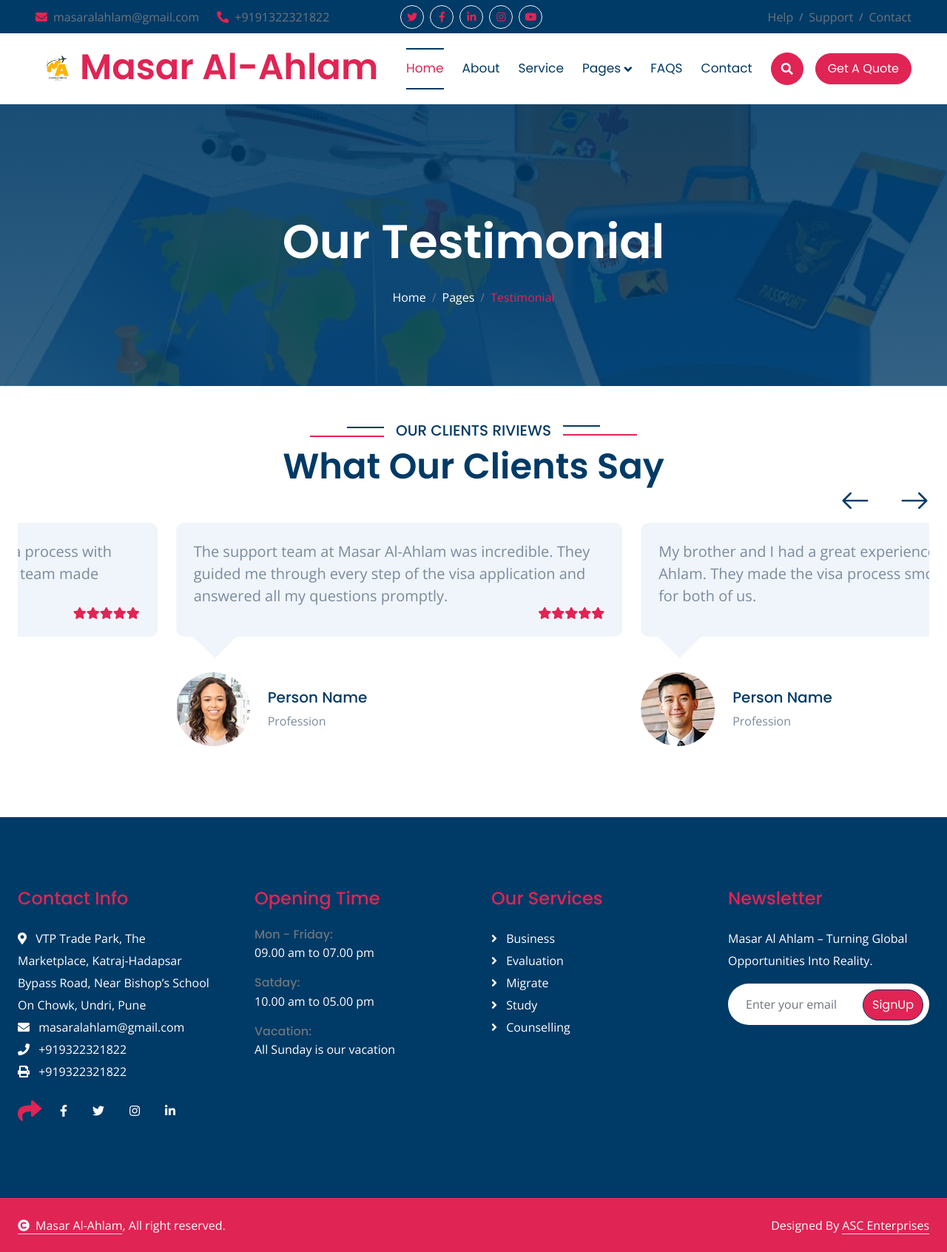
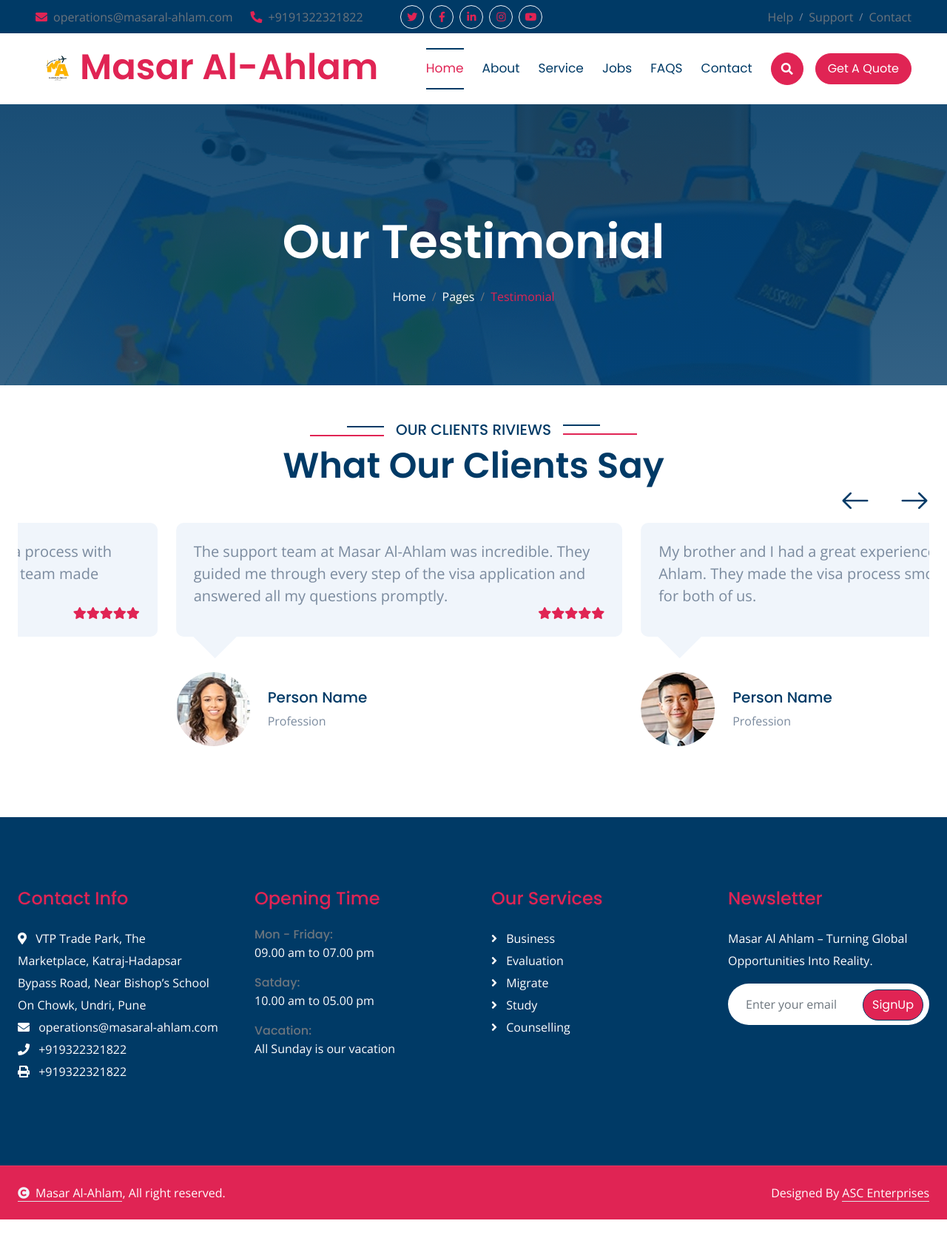
Before and after one commit to mahmoodkhan944/Masar_Al-Ahlam, a website: page public/testimonial.html in a window 1280 px wide. Shown: the whole page at 74% size. After the commit the page ends 1649 px from the top, so only its background shows below. Drawn offline with nearby package versions, Linux system fonts and the light colour scheme; files whose address does not match are found by name.

Commit message:
Update testimonial.html

```diff
--- a/public/testimonial.html
+++ b/public/testimonial.html
@@ -11,10 +11,12 @@
   <!-- Google Web Fonts -->
   <link rel="preconnect" href="https://fonts.googleapis.com">
   <link rel="preconnect" href="https://fonts.gstatic.com" crossorigin>
-        <link href="https://fonts.googleapis.com/css2?family=Open+Sans:wght@400;500;600;700&family=Poppins:wght@200;300;400;500;600&display=swap" rel="stylesheet">
+  <link
+    href="https://fonts.googleapis.com/css2?family=Open+Sans:wght@400;500;600;700&family=Poppins:wght@200;300;400;500;600&display=swap"
+    rel="stylesheet">
 
   <!-- Icon Font Stylesheet -->
-        <link rel="stylesheet" href="https://use.fontawesome.com/releases/v5.15.4/css/all.css"/>
+  <link rel="stylesheet" href="https://use.fontawesome.com/releases/v5.15.4/css/all.css" />
   <link href="https://cdn.jsdelivr.net/npm/bootstrap-icons@1.4.1/font/bootstrap-icons.css" rel="stylesheet">
 
   <!-- Libraries Stylesheet -->
@@ -33,7 +35,8 @@
 <body>
 
   <!-- Spinner Start -->
-        <div id="spinner" class="show bg-white position-fixed translate-middle w-100 vh-100 top-50 start-50 d-flex align-items-center justify-content-center">
+  <div id="spinner"
+    class="show bg-white position-fixed translate-middle w-100 vh-100 top-50 start-50 d-flex align-items-center justify-content-center">
     <div class="spinner-border text-secondary" style="width: 3rem; height: 3rem;" role="status">
       <span class="sr-only">Loading...</span>
     </div>
@@ -46,9 +49,10 @@
     <div class="row gx-0 align-items-center">
       <div class="col-lg-5 text-center text-lg-start mb-lg-0">
         <div class="d-flex">
-          <a href="#" class="text-muted me-4"><i
-              class="fas fa-envelope text-secondary me-2"></i>masaralahlam@gmail.com</a>
-          <a href="#" class="text-muted me-0"><i class="fas fa-phone-alt text-secondary me-2"></i>+9191322321822</a>
+          <a href="mailto:operations@masaral-ahlam.com" class="text-muted me-4"><i
+              class="fas fa-envelope text-secondary me-2"></i>operations@masaral-ahlam.com</a>
+          <a href="tel:+917757068489" class="text-muted me-0"><i
+              class="fas fa-phone-alt text-secondary me-2"></i>+9191322321822</a>
         </div>
       </div>
       <div class="col-lg-3 row-cols-1 text-center mb-2 mb-lg-0">
@@ -67,9 +71,9 @@
       </div>
       <div class="col-lg-4 text-center text-lg-end">
         <div class="d-inline-flex align-items-center" style="height: 45px;">
-          <a href="#" class="text-muted me-2"> Help</a><small> / </small>
-          <a href="#" class="text-muted mx-2"> Support</a><small> / </small>
-          <a href="/contact.html" class="text-muted ms-2"> Contact</a>
+          <a href="contact.html" class="text-muted me-2"> Help</a><small> / </small>
+          <a href="contact.html" class="text-muted mx-2"> Support</a><small> / </small>
+          <a href="contact.html" class="text-muted ms-2"> Contact</a>
         </div>
       </div>
     </div>
@@ -92,16 +96,7 @@
           <a href="index.html" class="nav-item nav-link active">Home</a>
           <a href="about.html" class="nav-item nav-link">About</a>
           <a href="service.html" class="nav-item nav-link">Service</a>
-          <div class="nav-item dropdown">
-            <a href="#" class="nav-link" data-bs-toggle="dropdown"><span class="dropdown-toggle">Pages</span></a>
-            <div class="dropdown-menu m-0">
-              <a href="feature.html" class="dropdown-item">Feature</a>
-              <a href="countries.html" class="dropdown-item">Countries</a>
-              <a href="testimonial.html" class="dropdown-item">Testimonial</a>
-              <a href="mission.html" class="dropdown-item">Mission</a>
-              <a href="404.html" class="dropdown-item">404 Page</a>
-            </div>
-          </div>
+          <a href="jobs.html" class="nav-item nav-link">Jobs</a>
           <a href="faq.html" class="nav-item nav-link">FAQS</a>
           <a href="contact.html" class="nav-item nav-link">Contact</a>
         </div>
@@ -114,7 +109,7 @@
   </div>
   <!-- Navbar & Hero End -->
 
-        <!-- Modal Search Start -->
+  <!-- Modal Search Start
         <div class="modal fade" id="searchModal" tabindex="-1" aria-labelledby="exampleModalLabel" aria-hidden="true">
             <div class="modal-dialog modal-fullscreen">
                 <div class="modal-content rounded-0">
@@ -131,7 +126,7 @@
                 </div>
             </div>
         </div>
-        <!-- Modal Search End -->
+         Modal Search End -->
 
   <!-- Header Start -->
   <div class="container-fluid bg-breadcrumb">
@@ -159,7 +154,8 @@
       <div class="owl-carousel testimonial-carousel wow zoomInDown" data-wow-delay="0.2s">
         <div class="testimonial-item">
           <div class="testimonial-content p-4 mb-5">
-            <p class="fs-5 mb-0">I like how Masar Al-Ahlam handles the visa process with such professionalism and efficiency. Their team made everything so easy for me.
+            <p class="fs-5 mb-0">I like how Masar Al-Ahlam handles the visa process with such professionalism and
+              efficiency. Their team made everything so easy for me.
             </p>
             <div class="d-flex justify-content-end">
               <i class="fas fa-star text-secondary"></i>
@@ -181,7 +177,8 @@
         </div>
         <div class="testimonial-item">
           <div class="testimonial-content p-4 mb-5">
-            <p class="fs-5 mb-0">The support team at Masar Al-Ahlam was incredible. They guided me through every step of the visa application and answered all my questions promptly.
+            <p class="fs-5 mb-0">The support team at Masar Al-Ahlam was incredible. They guided me through every step of
+              the visa application and answered all my questions promptly.
             </p>
             <div class="d-flex justify-content-end">
               <i class="fas fa-star text-secondary"></i>
@@ -203,7 +200,8 @@
         </div>
         <div class="testimonial-item">
           <div class="testimonial-content p-4 mb-5">
-            <p class="fs-5 mb-0">My brother and I had a great experience with Masar Al-Ahlam. They made the visa process smooth and stress-free for both of us.
+            <p class="fs-5 mb-0">My brother and I had a great experience with Masar Al-Ahlam. They made the visa process
+              smooth and stress-free for both of us.
             </p>
             <div class="d-flex justify-content-end">
               <i class="fas fa-star text-secondary"></i>
@@ -235,17 +233,13 @@
         <div class="col-md-6 col-lg-6 col-xl-3">
           <div class="footer-item d-flex flex-column">
             <h4 class="text-secondary mb-4">Contact Info</h4>
-            <a href=""><i class="fa fa-map-marker-alt me-2"></i> VTP Trade Park, The Marketplace, Katraj-Hadapsar Bypass Road, Near Bishop’s School On Chowk, Undri, Pune</a>
-            <a href=""><i class="fas fa-envelope me-2"></i> masaralahlam@gmail.com</a>
-            <a href=""><i class="fas fa-phone me-2"></i> +919322321822</a>
-            <a href="" class="mb-3"><i class="fas fa-print me-2"></i> +919322321822</a>
-            <div class="d-flex align-items-center">
-              <i class="fas fa-share fa-2x text-secondary me-2"></i>
-              <a class="btn mx-1" href=""><i class="fab fa-facebook-f"></i></a>
-              <a class="btn mx-1" href=""><i class="fab fa-twitter"></i></a>
-              <a class="btn mx-1" href=""><i class="fab fa-instagram"></i></a>
-              <a class="btn mx-1" href=""><i class="fab fa-linkedin-in"></i></a>
-            </div>
+            <a href=""><i class="fa fa-map-marker-alt me-2"></i> VTP Trade Park, The Marketplace, Katraj-Hadapsar Bypass
+              Road, Near Bishop’s School On Chowk, Undri, Pune</a>
+            <a href="mailto:operations@masaral-ahlam.com"><i class="fas fa-envelope me-2"></i>
+              operations@masaral-ahlam.com</a>
+            <a href="tel:+919322321822"><i class="fas fa-phone me-2"></i> +919322321822</a>
+            <a href="tel:+919322321822" class="mb-3"><i class="fas fa-print me-2"></i> +919322321822</a>
+
           </div>
         </div>
         <div class="col-md-6 col-lg-6 col-xl-3">
```
Lines whose indentation alone changed are shown as unchanged.
